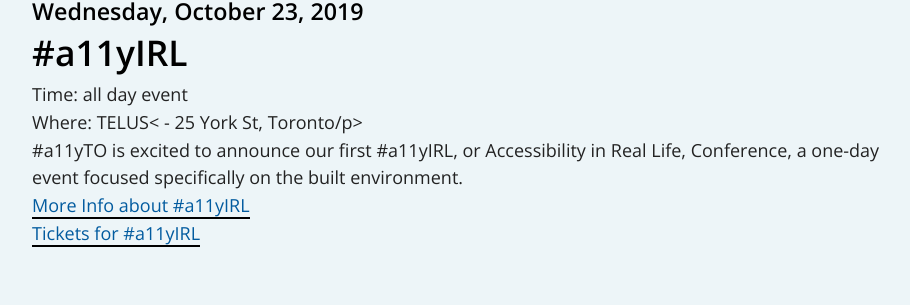
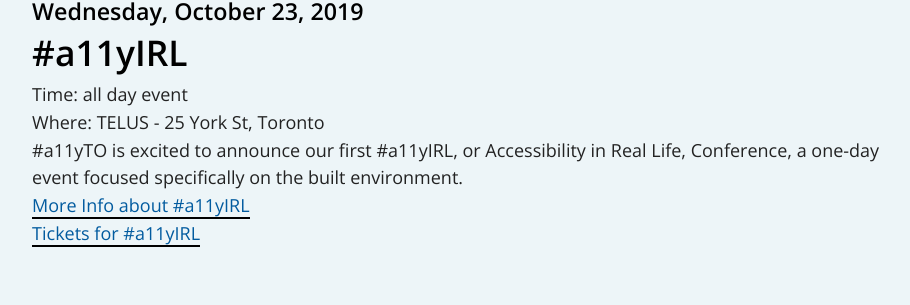
Before and after one commit to a11yTO/A11yTO-Main, a Jekyll site: the page built from index.html, in a window 1280 px wide and 900 px high, scrolled down 1891 px. Shown: the part 150-455 px from the top of the window, without its empty margins (172-1082 px from the left). Built offline with Jekyll 4.4.1, drawn with Linux system fonts in a browser that asks for light colours; some of the changed lines change nothing that is shown.

Commit message:
Fix typo

```diff
--- a/index.html
+++ b/index.html
@@ -69,7 +69,7 @@ description: Accessibility Toronto
 
           <h4>#a11yIRL</h4>
           <p>Time: all day event</p>
-          <p>Where: TELUS< - 25 York St, Toronto/p>
+          <p>Where: TELUS - 25 York St, Toronto</p>
           <p>#a11yTO is excited to announce our first #a11yIRL, or Accessibility in Real Life, Conference, a one-day event focused specifically on the built environment.</p>
           <p><a href="https://irl.a11yto.com">More Info about #a11yIRL</a></p>
           <p class="tickets"><a href="https://www.eventbrite.ca/e/a11yirl-accessibility-in-real-life-tickets-61654329760">Tickets for #a11yIRL</a></p>
@@ -95,7 +95,6 @@ description: Accessibility Toronto
           <p>Time: 6:00 PM - 9:00 PM</p>
           <p class="location">Where: The Firkin on Yonge - 207 Yonge St., Toronto</p>
 
-
           <h3 class="sub-head">Friday, October 25, 2019</h3>
 
           <h4>#a11yTO Conf</h4>
```
